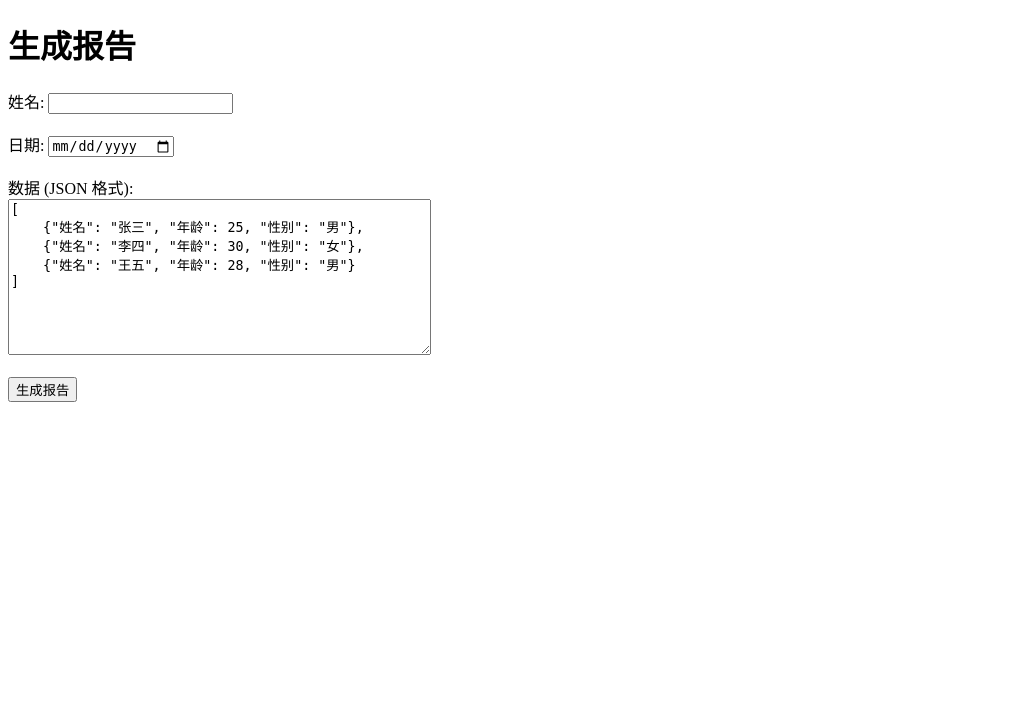
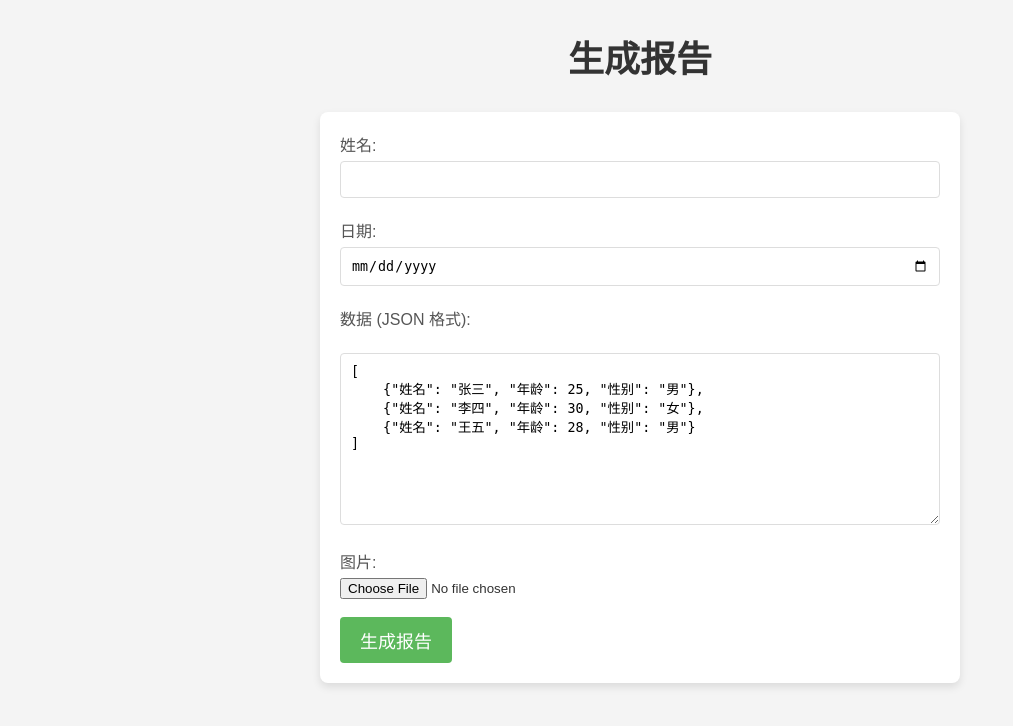
Before and after one commit to academicbigbull/Automatic_report_generation, a Flask app: template 报告生成1.0/templates/index.html in a window 1280 px wide. Shown: the top 726 px of the page, without its empty margins (0-1013 px from the left). Run offline with Flask 3, Linux system fonts and the light colour scheme; the template is opened without the code that fills it, so the values that code supplies are empty.

Commit message:
Update index.html

```diff
--- a/报告生成1.0/templates/index.html
+++ b/报告生成1.0/templates/index.html
@@ -3,27 +3,95 @@
 <head>
     <meta charset="UTF-8">
     <meta name="viewport" content="width=device-width, initial-scale=1.0">
+    <style>
+        body {
+            background-color: #f4f4f4; /* 浅灰色背景 */
+            font-family: 'Arial', sans-serif; /* 设置字体 */
+            margin: 0;
+            padding: 0;
+            color: #333; /* 文本颜色 */
+        }
+        #head {
+            text-align: center;
+            font-size: 36px;
+            font-weight: bold;
+            margin: 30px 0;
+            color: #333; /* 标题颜色 */
+        }
+       .container {
+            display: flex;
+            flex-direction: column;
+            align-items: center;
+            width: 100%;
+            max-width: 600px; /* 最大宽度 */
+            margin: auto; /* 水平居中 */
+            padding: 20px;
+            box-shadow: 0 4px 8px rgba(0, 0, 0, 0.1); /* 阴影效果 */
+            background-color: white; /* 容器背景色 */
+            border-radius: 8px; /* 圆角边框 */
+        }
+        form {
+            width: 100%;
+        }
+        label {
+            margin-bottom: 5px;
+            display: block; /* 使label独占一行 */
+            color: #555; /* label颜色 */
+        }
+        input[type="text"],
+        input[type="date"],
+        textarea {
+            width: 100%;
+            padding: 10px;
+            margin-bottom: 20px; /* 输入框间距 */
+            border: 1px solid #ddd; /* 边框颜色 */
+            border-radius: 4px; /* 圆角边框 */
+            box-sizing: border-box; /* 边框包含在宽度内 */
+        }
+        textarea {
+            resize: vertical; /* 允许垂直调整大小 */
+        }
+       .btn {
+            background-color: #5cb85c; /* 按钮背景色 */
+            color: white;
+            border: none;
+            padding: 10px 20px;
+            border-radius: 4px;
+            cursor: pointer;
+            font-size: 18px;
+            transition: background-color 0.3s ease; /* 过渡效果 */
+        }
+       .btn:hover {
+            background-color: #4cae4c; /* 鼠标悬停时的背景色 */
+        }
+    </style>
     <title>生成报告</title>
 </head>
 <body>
-    <h1>生成报告</h1>
-    <form action="/generate" method="post">
-        <label for="name">姓名:</label>
-        <input type="text" id="name" name="name" required><br><br>
+    <div id="head">生成报告</div>
+    <div class="container">
+        <form action="/generate" method="post" enctype="multipart/form-data">
+            <label for="name">姓名:</label>
+            <input type="text" id="name" name="name" required><br>
 
-        <label for="date">日期:</label>
-        <input type="date" id="date" name="date" required><br><br>
+            <label for="date">日期:</label>
+            <input type="date" id="date" name="date" required><br>
 
-        <label for="data">数据 (JSON 格式):</label><br>
-        <textarea id="data" name="data" rows="10" cols="50" required>
+            <label for="data">数据 (JSON 格式):</label>
+            <br>
+            <textarea id="data" name="data" rows="10" cols="50" required>
 [
     {"姓名": "张三", "年龄": 25, "性别": "男"},
     {"姓名": "李四", "年龄": 30, "性别": "女"},
     {"姓名": "王五", "年龄": 28, "性别": "男"}
 ]
-        </textarea><br><br>
+            </textarea>
 
-        <button type="submit">生成报告</button>
-    </form>
+            <label for="image">图片:</label>
+            <input type="file" id="image" name="image"><br><br>
+
+            <button class="btn" type="submit">生成报告</button>
+        </form>
+    </div>
 </body>
 </html>
```
